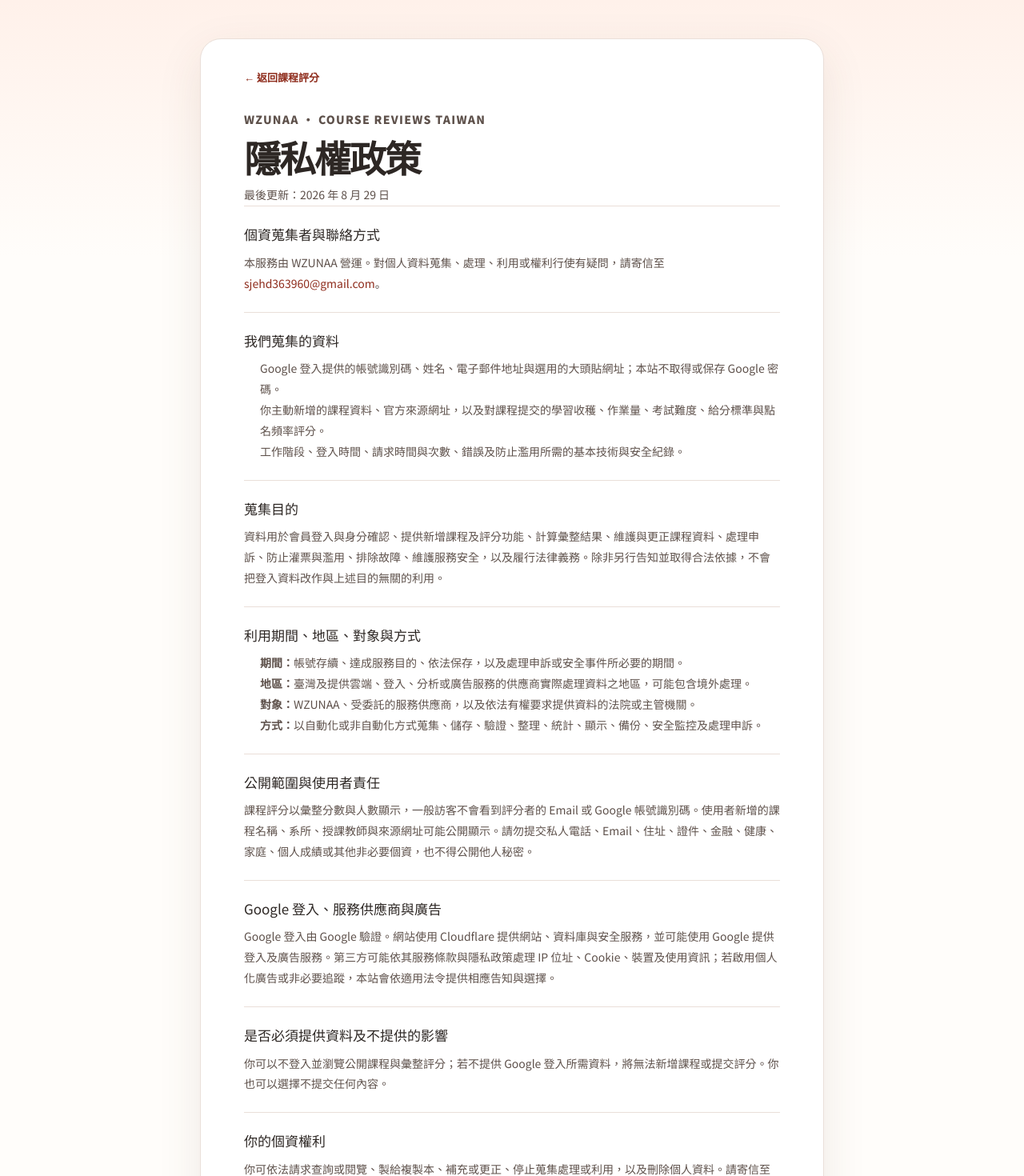
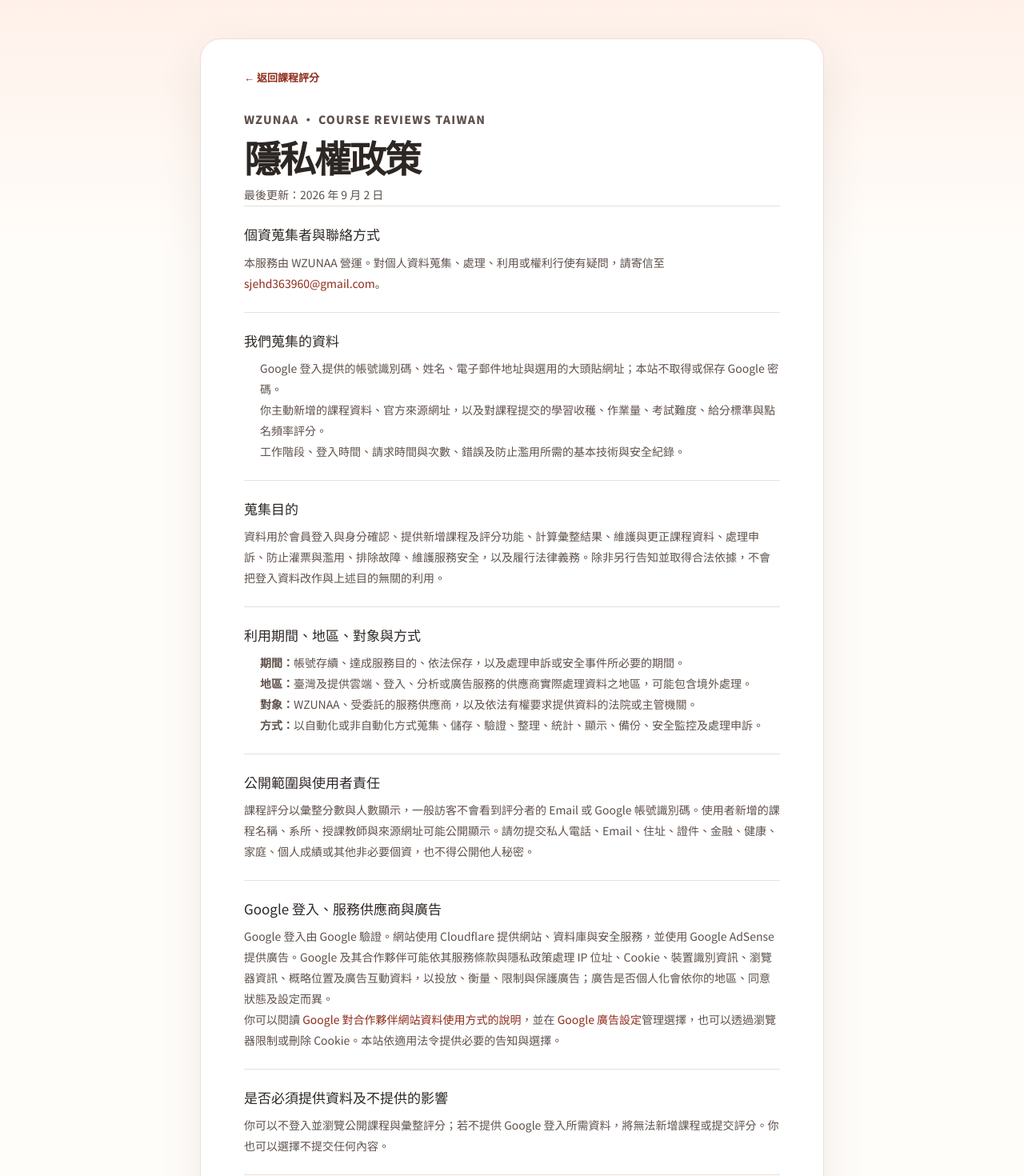
Before and after one commit to csc20021001/taiwan-campus-rent-map, a Next.js app: page /privacy in a window 1280 px wide. Shown: the top 1470 px of the page at 80% size. Built offline with nearby package versions, Linux system fonts and the light colour scheme.

Commit message:
Keep AdSense off privacy pages

```diff
--- a/app/adsense.tsx
+++ b/app/adsense.tsx
@@ -1,6 +1,7 @@
 'use client';
 
 import { useEffect, useRef } from 'react';
+import Script from 'next/script';
 import { ADSENSE_CLIENT, ADSENSE_SLOT } from '@/app/adsense-config';
 
 declare global {
@@ -33,6 +34,13 @@ export function AdSenseSlot() {
   }
 
   return (
+    <>
+      <Script
+        async
+        src={`https://pagead2.googlesyndication.com/pagead/js/adsbygoogle.js?client=${ADSENSE_CLIENT}`}
+        strategy="afterInteractive"
+        crossOrigin="anonymous"
+      />
       <aside className="ad-slot" aria-label="廣告">
         <span>廣告</span>
         <ins
@@ -44,5 +52,6 @@ export function AdSenseSlot() {
           data-full-width-responsive="true"
         />
       </aside>
+    </>
   );
 }
--- a/app/layout.tsx
+++ b/app/layout.tsx
@@ -28,13 +28,6 @@ export const metadata: Metadata = {
 export default function RootLayout({ children }: Readonly<{ children: React.ReactNode }>) {
   return (
     <html lang="zh-Hant-TW">
-      <head>
-        <script
-          async
-          crossOrigin="anonymous"
-          src={`https://pagead2.googlesyndication.com/pagead/js/adsbygoogle.js?client=${ADSENSE_CLIENT}`}
-        />
-      </head>
       <body className={`${notoSans.variable} ${notoSerif.variable}`}>
         {children}
       </body>
--- a/app/privacy/page.tsx
+++ b/app/privacy/page.tsx
@@ -13,7 +13,7 @@ export default function PrivacyPage() {
         <Link className="legal-back" href="/courses">← 返回課程評分</Link>
         <p className="legal-kicker">WZUNAA · COURSE REVIEWS TAIWAN</p>
         <h1>隱私權政策</h1>
-        <p className="legal-updated">最後更新：2026 年 8 月 29 日</p>
+        <p className="legal-updated">最後更新：2026 年 9 月 2 日</p>
 
         <section>
           <h2>個資蒐集者與聯絡方式</h2>
@@ -51,7 +51,8 @@ export default function PrivacyPage() {
 
         <section>
           <h2>Google 登入、服務供應商與廣告</h2>
-          <p>Google 登入由 Google 驗證。網站使用 Cloudflare 提供網站、資料庫與安全服務，並可能使用 Google 提供登入及廣告服務。第三方可能依其服務條款與隱私政策處理 IP 位址、Cookie、裝置及使用資訊；若啟用個人化廣告或非必要追蹤，本站會依適用法令提供相應告知與選擇。</p>
+          <p>Google 登入由 Google 驗證。網站使用 Cloudflare 提供網站、資料庫與安全服務，並使用 Google AdSense 提供廣告。Google 及其合作夥伴可能依其服務條款與隱私政策處理 IP 位址、Cookie、裝置識別資訊、瀏覽器資訊、概略位置及廣告互動資料，以投放、衡量、限制與保護廣告；廣告是否個人化會依你的地區、同意狀態及設定而異。</p>
+          <p>你可以閱讀 <a href="https://policies.google.com/technologies/partner-sites">Google 對合作夥伴網站資料使用方式的說明</a>，並在 <a href="https://adssettings.google.com/">Google 廣告設定</a>管理選擇，也可以透過瀏覽器限制或刪除 Cookie。本站依適用法令提供必要的告知與選擇。</p>
         </section>
 
         <section>
```
Also changed, not shown: 1 other file (tests, documents, lock files or other folders). Lines whose indentation alone changed are shown as unchanged.
